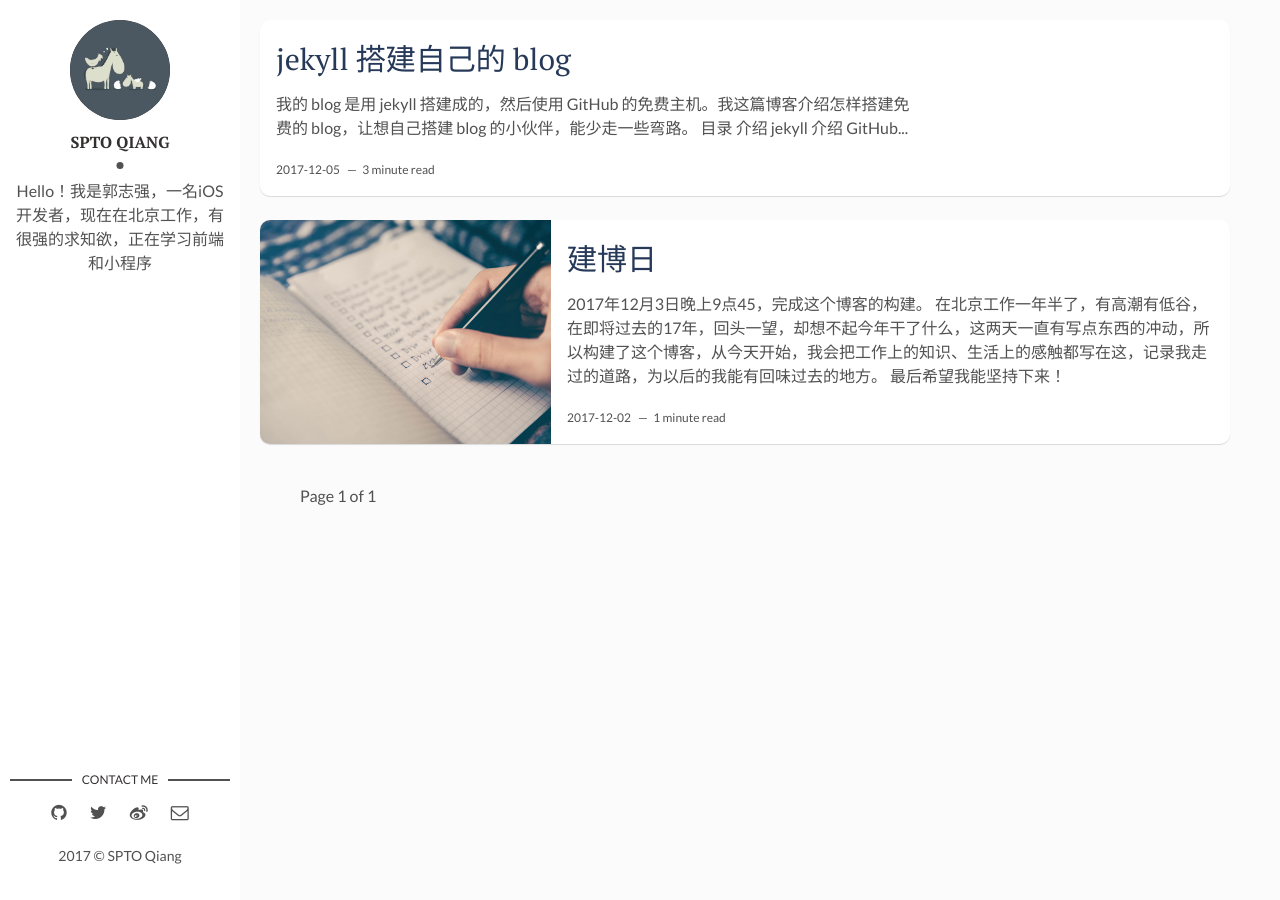
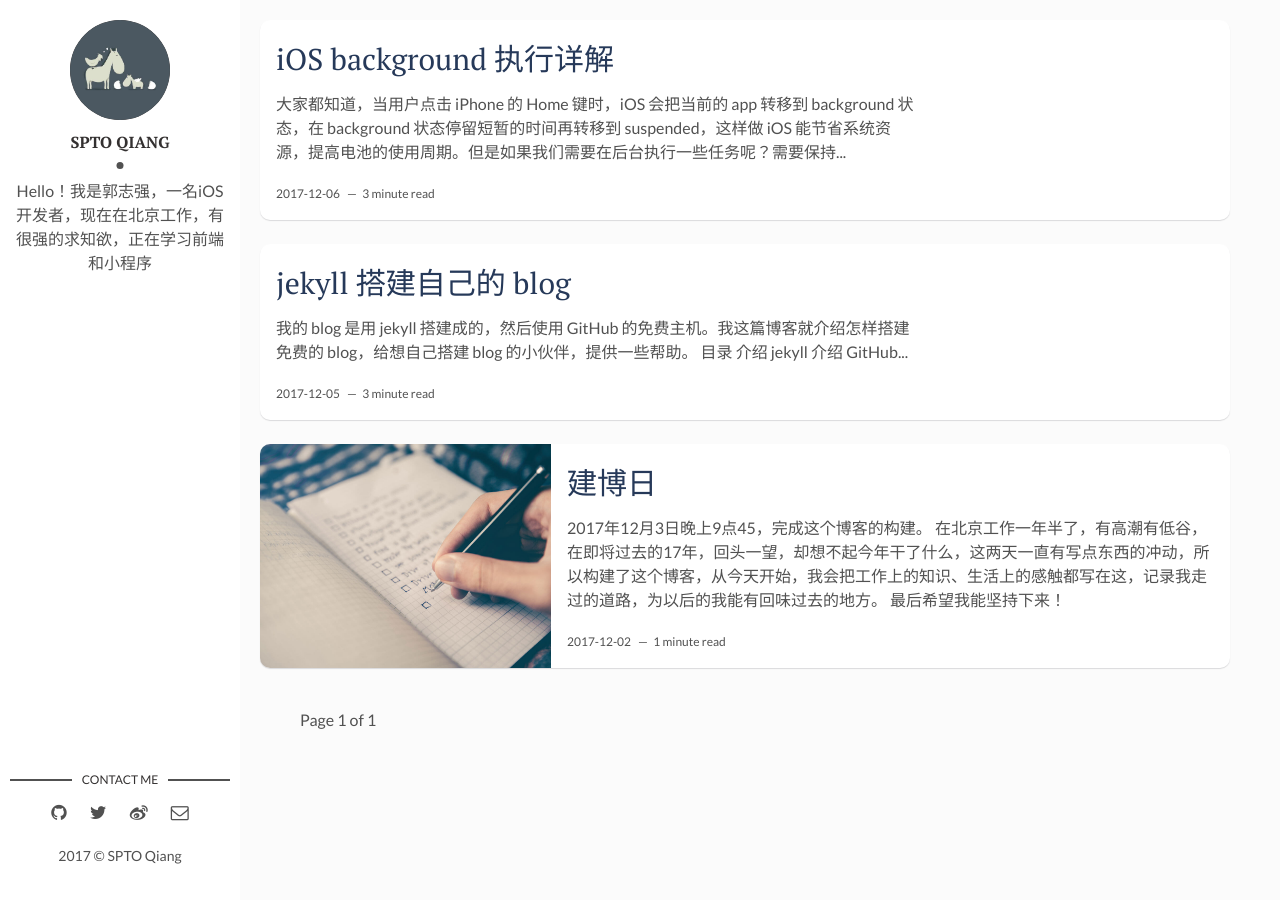
Before and after one commit to SPTOGUO/SPTOGUO.github.io, a Jekyll site: the page built from blogs/index.html, in a window 1280 px wide. Built offline with Jekyll 4.4.1, drawn with Linux system fonts in a browser that asks for light colours; the list of posts is cut into pages by our own code; some of the changed lines change nothing that is shown.

Commit message:
add iOS-background

````diff
--- a/_posts/2017-12-06-blog-jekyll.markdown
+++ b/_posts/2017-12-06-blog-jekyll.markdown
@@ -6,7 +6,7 @@ description: 介绍怎么用 jekyll 搭建自己的 blog
 img:
 ---
 
-我的 blog 是用 jekyll 搭建成的，然后使用 GitHub 的免费主机。我这篇博客介绍怎样搭建免费的 blog，让想自己搭建 blog 的小伙伴，能少走一些弯路。
+我的 blog 是用 jekyll 搭建成的，然后使用 GitHub 的免费主机。我这篇博客就介绍怎样搭建免费的 blog，给想自己搭建 blog 的小伙伴，提供一些帮助。
 
 ## 目录
 - 介绍 jekyll
@@ -23,7 +23,7 @@ jekyll 是一个简单的免费的 Blog 生成工具，将纯文本转化为静
 有了 ruby 安装 jekyll 就很简单:
 
 ```ruby
-~ $ gem install jekyll
+~$ gem install jekyll
 ```
 等几分钟，就安装成功。关于怎么使用 jekyll ，我会在后面介绍。
 
@@ -46,7 +46,7 @@ Github Pages 是面向用户、组织和项目开放的公共静态页面搭建
 ~ $ cd myblog
 ~ $ jekyll serve
 ```
-打开浏览器，输入http://127.0.0.1:4000/，会看见你建的站点，内容是 Jekyll 的默认模版，从现在开始，你可以通过创建文章、改变头信息来控制模板和输出、修改 Jekyll 设置来使你的站点变得更有趣。
+打开浏览器，输入“http://127.0.0.1:4000/”，会看见你建的站点，内容是 Jekyll 的默认模版，从现在开始，你可以通过创建文章、改变头信息来控制模板和输出、修改 Jekyll 设置来使你的站点变得更有趣。
 
 ### 目录结构
 
@@ -105,9 +105,9 @@ Github Pages 是面向用户、组织和项目开放的公共静态页面搭建
 |-- _layouts/
 |-- _posts/
 |-- _site/
-|-- about.html    # => http://example.com/about.html
-|-- index.html    # => http://example.com/
-└── contact.html  # => http://example.com/contact.html
+|-- about.html    # => "http://example.com/about.html"
+|-- index.html    # => "http://example.com/"
+└── contact.html  # => "http://example.com/contact.html"
 ```
 
 
@@ -140,14 +140,14 @@ Github Pages 是面向用户、组织和项目开放的公共静态页面搭建
 ```ruby
 ~ $ jekyll serve
 ```
-在http://localhost:4000/，看效果，满意之后，把代码推到 Github 仓库。
+在"http://localhost:4000/"，看效果，满意之后，把代码推到 Github 仓库。
 
 ```ruby
 ~ $ git add -all
 ~ $ git commit -m "Initial commit"
 ~ $ git push -u origin master
 ```
-最后在浏览器上输入：https://username.github.io(username换成自己的账号名)，就能看到自己的blog，而且别人也可以访问。就是这么简单。
+最后在浏览器上输入："https://username.github.io"(username换成自己的账号名)，就能看到自己的blog，而且别人也可以访问。就是这么简单。
 
 ## 总结
 
--- /dev/null
+++ b/_posts/2017-12-07-iOS-background.markdown
@@ -0,0 +1,130 @@
+---
+layout: post
+title: iOS background 执行详解
+date: 2017-12-07 00:00:00 +0300
+description: iOS background 执行详解
+img:
+---
+
+大家都知道，当用户点击 iPhone 的 Home 键时，iOS 会把当前的 app 转移到 background 状态，在 background 状态停留短暂的时间再转移到 suspended，这样做 iOS 能节省系统资源，提高电池的使用周期。但是如果我们需要在后台执行一些任务呢？需要保持 app 在background状态？别担心，iOS 已经为我们提供了三种策略：
+
+1. 当 app 需要在后台执行有限长度的任务时
+2. 当 app 需要支持在后台下载文件时
+3. app 需要在 background 执行长时间特定类型的人去
+
+## app 需要在后台执行有限长度的任务
+当 app 从 background 进入到 suspended ，需要执行耗时不长的任务，比如保存数据之类的，可以调用 UIApplication 对象的 [beginBackgroundTaskWithName:expirationHandler:](https://developer.apple.com/documentation/uikit/uiapplication/1623051-beginbackgroundtaskwithname) 或者 [beginBackgroundTaskWithExpirationHandler:](https://developer.apple.com/documentation/uikit/uiapplication/1623031-beginbackgroundtask) 方法，请求额外的时间执行任务，下面看 demo：
+
+``` swift
+//this is Swift
+func applicationDidEnterBackground(_ application: UIApplication)
+{
+     bgTask = application.beginBackgroundTask(withName: "myTask") {
+          print("超过执行最长时间...")
+          application.endBackgroundTask(self.bgTask!)
+          self.bgTask = UIBackgroundTaskInvalid
+      }
+      DispatchQueue.global().async {
+          print("后台执行任务.....")
+          DispatchQueue.global().asyncAfter(deadline: .now() + 12) {
+              print("任务完成")
+              application.endBackgroundTask(self.bgTask!)
+              self.bgTask = UIBackgroundTaskInvalid
+          }
+     }
+}
+```
+```
+//执行结果
+后台执行任务.....
+任务完成
+```
+
+每一次调用 beginBackgroundTaskWithName:expirationHandler:  或 beginBackgroundTaskWithExpirationHandler: 方法都会生成独特的 token 关联这个任务，当完成任务，必须使用相应的 token 调用endBackgroundTask: 方法，让系统知道这个任务执行完成，如果在一定的时间没有调用 endBackgroundTask: ，系统将调用expirationHandler 给 app 最后一次机会结束任务
+
+## 在Background状态下载内容
+
+要支持在后台下载内容，app 必须用 NSURLSession 对象下载，这样系统才能在 app 被 suspended 或 terminated 时，控制下载进程。app 使用 NSURLSession 并配置了后台下载，当 app 被终止，系统将接管下载任务，在下载完成时或需要 app 关注时，系统将在后台唤醒 app 。
+为了支持 Background 传输，需要对 NSURLSession 对象进行配置，demo 如下：
+
+```swift
+//配置session支持后台下载
+let configuration = URLSessionConfiguration.background(withIdentifier: "background downloading")
+configuration.sessionSendsLaunchEvents = true
+configuration.isDiscretionary = true
+var session = URLSession(configuration: configuration, delegate: self, delegateQueue: nil)
+```
+
+配置好后，URLSession 对象会在合适的时间把上传下载任务转交给系统。
+- 如果任务在 foreground 或者 background 完成，会正常的调起相应的 delegate ；
+- 如果系统在终止 app 前，还没有下载完成，系统会自动在后台继续完成任务，当完成后系统会重新打开 app（假设不是用户强制退出 app ），调用 app delegate’s 的 [application:handleEventsForBackgroundURLSession:completionHandler:](https://developer.apple.com/documentation/uikit/uiapplicationdelegate/1622941-application) 方法，app 需要在方法里实现，用提供的 identifier 创建新的 URLSessionConfiguration 和 NSURLSession 对象，系统将新的 session 对象重新连接到先前的任务，并调用相应的 delegate
+
+``` swift
+func application(_ application: UIApplication, handleEventsForBackgroundURLSession identifier: String, completionHandler: @escaping () -> Void) {
+     let configuration = URLSessionConfiguration.background(withIdentifier: identifier)
+     configuration.sessionSendsLaunchEvents = true
+     configuration.isDiscretionary = true
+     var session = URLSession(configuration: configuration, delegate: self, delegateQueue: nil)
+}
+```
+
+## 实现长时间执行任务
+
+如果需要更长执行时间，app 需要请求特殊的权限在 background 执行而不进入 suspended 状态，在 iOS，只有几种特殊类型的 app 才允许运行在后台：
+
+- 在后台播放音视频类的 app，比如音乐播放器
+- 在后台录音类的 app
+- 需要实时通知用户坐标的 app，比如导航类 app
+- 支持 VoIP 的 app
+- 需要定期下载和处理新内容的应用程序
+- 从外部配件接收定期更新的应用程序
+
+这些类型的 app 必须声明其支持的服务，并使用系统框架实现这些服务
+
+#### 声明app支持的背景任务
+
+在TARGETS选中项目，点击 Capabilities 页，开启 Background Modes，选择相应的 model ，如下图选择了 Audio and AirPlay
+![选择相应的类型服务](http://upload-images.jianshu.io/upload_images/7951141-597ac17a9073b5b7.png?imageMogr2/auto-orient/strip%7CimageView2/2/w/1240)
+因为篇幅有限，这里只给大家举一个例子，有兴趣的同学可自行研究
+
+#### 追踪用户的位置信息
+
+一款跑步软件，在跑步时需要记录用户的位置信息，并实时的更新时长和公里数，就需要app能在后台长时间的运行，demo如下：
+
+```swift
+locationManager = CLLocationManager()
+locationManager.desiredAccuracy = kCLLocationAccuracyBest
+locationManager.activityType = .fitness
+if #available(iOS 9.0, *) {
+    //允许app在后台执行位置更新
+    locationManager.allowsBackgroundLocationUpdates = true
+ }
+ locationManager.distanceFilter = 10.0
+ locationManager.startUpdatingLocation()
+ locationManager.delegate = self
+```
+
+只有在 allowsBackgroundLocationUpdates 为 true 和 Capabilities 页开启 Background Modes，选择了 Location updates ，才能在后台运行，并在 delegate 执行相应的逻辑
+
+```swift
+func locationManager(_ manager: CLLocationManager, didUpdateLocations locations: [CLLocation]) {
+
+        for location in locations {
+            let howRecent = location.timestamp.timeIntervalSinceNow
+
+            //筛选loaction（10秒前的坐标位置不要）
+            if abs(howRecent) >= 10 {
+                continue;
+            }
+
+            //筛选loaction（精度不达标的位置信息不要）
+            if location.horizontalAccuracy < kCLLocationAccuracyNearestTenMeters * 3 && location.horizontalAccuracy > 0   {
+                if !self.locations.isEmpty{
+                    //计算跑步的距离
+                    distance += location.distance(from: self.locations.last!)
+                }
+                self.locations.append(location)
+            }
+        }
+    }
+```
````
